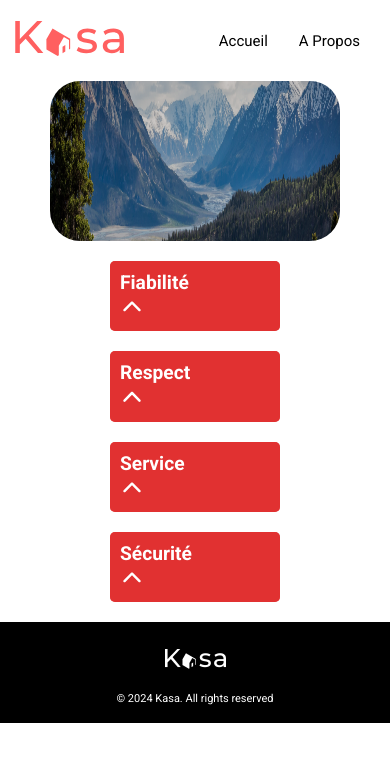
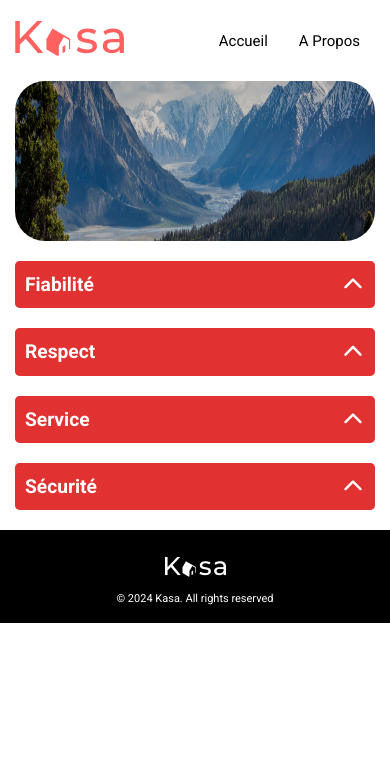
Before and after one commit to ChloeCassanJouin/KASA, a React (Vite) app: page /about in a window 390 px wide. Shown: the top 762 px of the page. Built offline with nearby package versions, Linux system fonts and the light colour scheme.

Commit message:
Style home + About

```diff
--- a/src/SASS/Components/AboutAccordion.scss
+++ b/src/SASS/Components/AboutAccordion.scss
@@ -55,22 +55,27 @@
     }
   }
   }
+}
 
   // Media queries for responsiveness
   @media (max-width: 768px) {
     .accordion-title {
-      flex-direction: column;
+      flex-direction: row;
       align-items: flex-start;
+      padding: 0px;
+    }
 
       .accordion-arrow {
         img {
           align-self: flex-end;
         }
       }
-    }
 
-    .accordion-content {
-      padding: 10px;
-    }
+      .about-content {
+        padding: 0 15px;
+      }
+
+      p {
+        padding: 0px;
+      }
   }
-}
--- a/src/SASS/Components/banner.scss
+++ b/src/SASS/Components/banner.scss
@@ -43,16 +43,14 @@
         font-size: 30px;
         font-weight: bold;
     }
+}
 
      /* Media Queries */
 
-     @media (max-width: 1200px) {
-    }
-
     @media screen and (max-width: 768px) {
         .BannerContainer {
-            background-color: red;
-        }
+            padding: 0 15px;
+
 
         .break-point::after {
             content: '\A';
@@ -60,10 +58,11 @@
           }
 
           .BannerText {
+            text-align: start;
+        }
+            p {
+            padding: 0 70px 0px 40px;
             text-align: left;
-        }
+            }
+    }
 }
-
-@media screen and (max-width: 480px) {
-}
-}
--- a/src/SASS/Layout/footer.scss
+++ b/src/SASS/Layout/footer.scss
@@ -6,7 +6,6 @@
 
     .footer_logo{
       padding-top: 25px;
-      padding-bottom: 8px;
     }
 
     .LogoFooter{
@@ -18,16 +17,17 @@
       font-size: 11px;
       padding-bottom: 5px;
     }
+}
 
 /* Media Queries */
 
-    @media (max-width: 1200px) {
-  }
+
 
   @media screen and (max-width: 768px) {
+    .footer_logo{
+      padding-top: 40px;
+    }
+    p {
+      padding: 0 130px 30px 130px;
+    }
   }
-
-
-  @media screen and (max-width: 480px) {
-  }
-}
--- a/src/SASS/Main.css
+++ b/src/SASS/Main.css
@@ -74,7 +74,6 @@ html {
   margin: 40px 50px;
   border-radius: 20px;
   box-sizing: border-box;
-  /* Media Queries */
 }
 .Lodging .LodgingCardsContainer {
   display: grid;
@@ -115,9 +114,11 @@ html {
   text-align: center;
   padding-bottom: 9px;
 }
+
+/* Media Queries */
 @media screen and (max-width: 768px) {
-  .Lodging .Lodging {
-    margin: 0px;
+  .Lodging {
+    margin: 20px 15px;
   }
   .Lodging .LodgingCardsContainer {
     display: flex;
@@ -129,11 +130,9 @@ html {
   padding: 2px 0;
   text-align: center;
   color: #fff;
-  /* Media Queries */
 }
 .footer .footer_logo {
   padding-top: 25px;
-  padding-bottom: 8px;
 }
 .footer .LogoFooter {
   height: 20px;
@@ -143,13 +142,22 @@ html {
   font-size: 11px;
   padding-bottom: 5px;
 }
+
+/* Media Queries */
+@media screen and (max-width: 768px) {
+  .footer_logo {
+    padding-top: 40px;
+  }
+  p {
+    padding: 0 130px 30px 130px;
+  }
+}
 .BannerContainer {
   display: flex;
   max-width: 100%;
   padding: 0 50px;
   box-sizing: border-box;
   position: relative;
-  /* Media Queries */
 }
 .BannerContainer .homePageBanner {
   width: 100%;
@@ -185,15 +193,21 @@ html {
   font-size: 30px;
   font-weight: bold;
 }
+
+/* Media Queries */
 @media screen and (max-width: 768px) {
-  .BannerContainer .BannerContainer {
-    background-color: red;
+  .BannerContainer {
+    padding: 0 15px;
   }
   .BannerContainer .break-point::after {
     content: "\a";
     white-space: pre;
   }
   .BannerContainer .BannerText {
+    text-align: start;
+  }
+  .BannerContainer p {
+    padding: 0 70px 0px 40px;
     text-align: left;
   }
 }
@@ -246,19 +260,23 @@ html {
   visibility: visible;
   display: block;
 }
+
 @media (max-width: 768px) {
-  .about-content .accordion-title {
-    flex-direction: column;
+  .accordion-title {
+    flex-direction: row;
     align-items: flex-start;
+    padding: 0px;
   }
-  .about-content .accordion-title .accordion-arrow img {
+  .accordion-arrow img {
     align-self: flex-end;
   }
-  .about-content .accordion-content {
-    padding: 10px;
+  .about-content {
+    padding: 0 15px;
+  }
+  p {
+    padding: 0px;
   }
 }
-
 .lodgingAccordionContainer {
   margin: 0 50px 20px 50px;
   display: flex;
```
Also changed, not shown: src/SASS/Layout/galleryHomePage.scss (+7 -9 lines), 1 other file (tests, documents, lock files or other folders).
